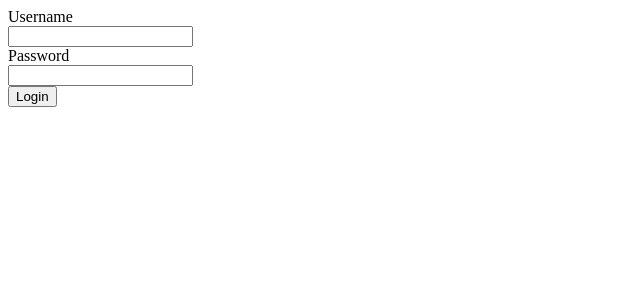
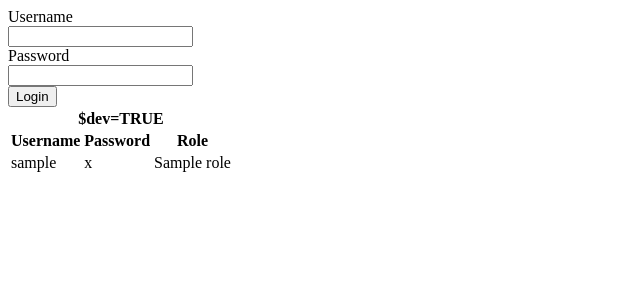
Before and after one commit to dominykasraila/bureliai, a PHP site: template templates/login.twig in a window 1280 px wide. Shown: the top 300 px of the page, without its empty margins (0-640 px from the left). Run offline with PHP 8.4, Linux system fonts and the light colour scheme; the template is opened without the code that fills it: most values are stand-ins (such as "Sample title", 1, 10 or a date in 2020); some libraries are stand-ins or nearby versions.

Commit message:
Created a dev flag.

```diff
--- a/templates/dashboard.twig
+++ b/templates/dashboard.twig
@@ -2,7 +2,7 @@
 
 {% block body %}
 <h1> Hello, {{ user.name }} {{ user.surname }}.</h1>
-<h2> {{user.role.name }} panel</h2>
+<h2> {{user.role.name }} dashboard</h2>
 <ul>
 	{% if user.role.name == 'Admin' %}
 		<li><a>List clubs</a></li>
--- a/templates/login.twig
+++ b/templates/login.twig
@@ -1,15 +1,34 @@
 {% extends 'base.twig' %}
 
 {% block body %}
+
 <form action="index.php" method="post">
-    <label for="username">Username</label><br>
-    <input type="text" name="username" id="username"><br>
+	<label for="username">Username</label><br>
+	<input type="text" name="username" id="username"><br>
 
-    <label for="password">Password</label><br>
-    <input type="password" name="password" id="password"><br>
+	<label for="password">Password</label><br>
+	<input type="password" name="password" id="password"><br>
 
 	<input type="hidden" name="action" value="authenticate">
 
-    <input type="submit" value="Login">
+	<input type="submit" value="Login">
 </form>
+{% if users %}
+<table>
+	<tr><th colspan="3">$dev=TRUE</th></tr>
+	<tr>
+		<th>Username</th>
+		<th>Password</th>
+		<th>Role</th>
+	</tr>
+	{% for user in users %}
+	<tr>
+		<td>{{ user.username }}</td>
+		<td>{{ user.password }}</td>
+		<td>{{ user.role.name }}</td>
+	</tr>
+	{% endfor %}
+</table>
+{% endif %}
+
 {% endblock %}
```
Also changed, not shown: index.php (+6 -2 lines).
